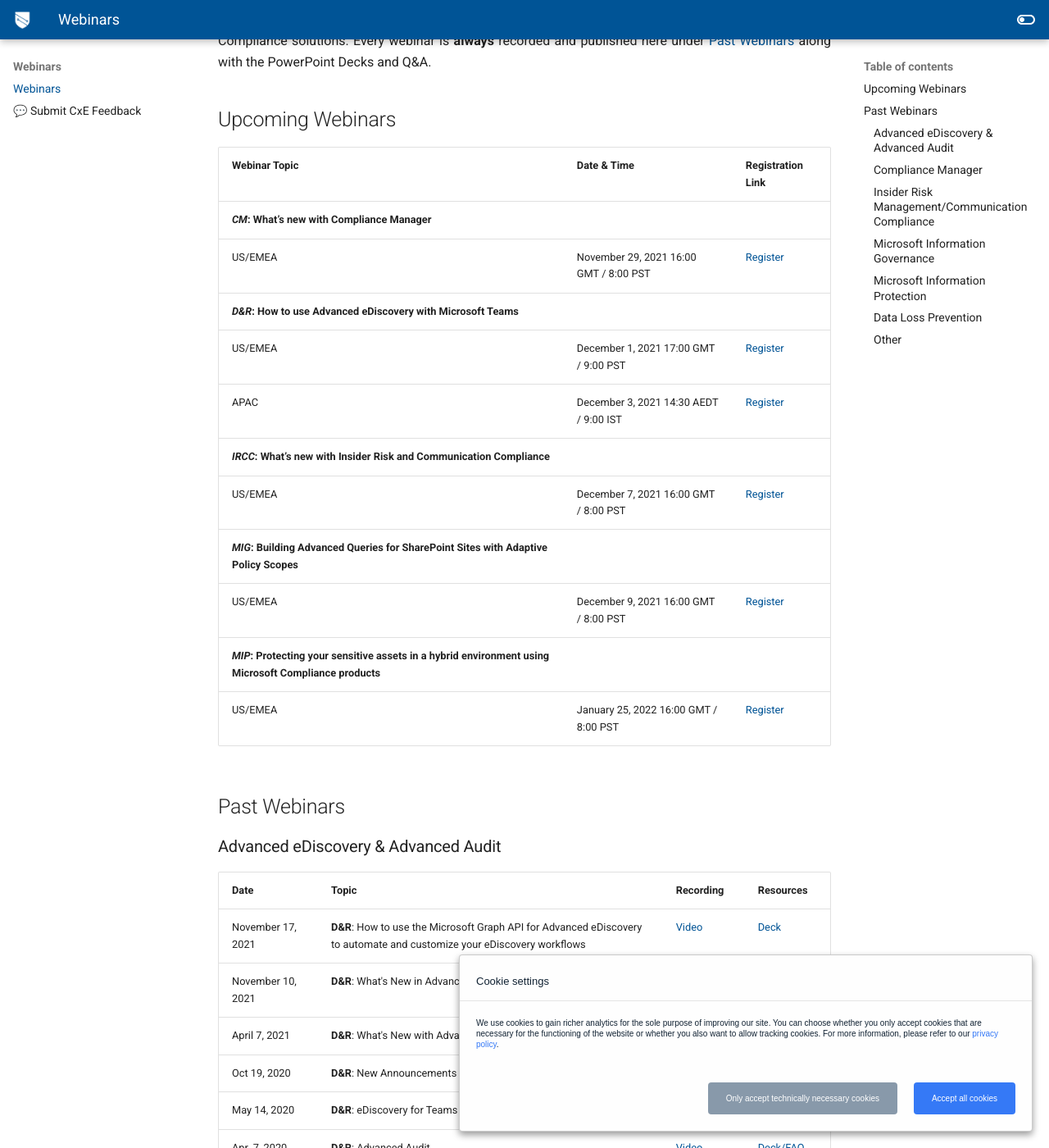
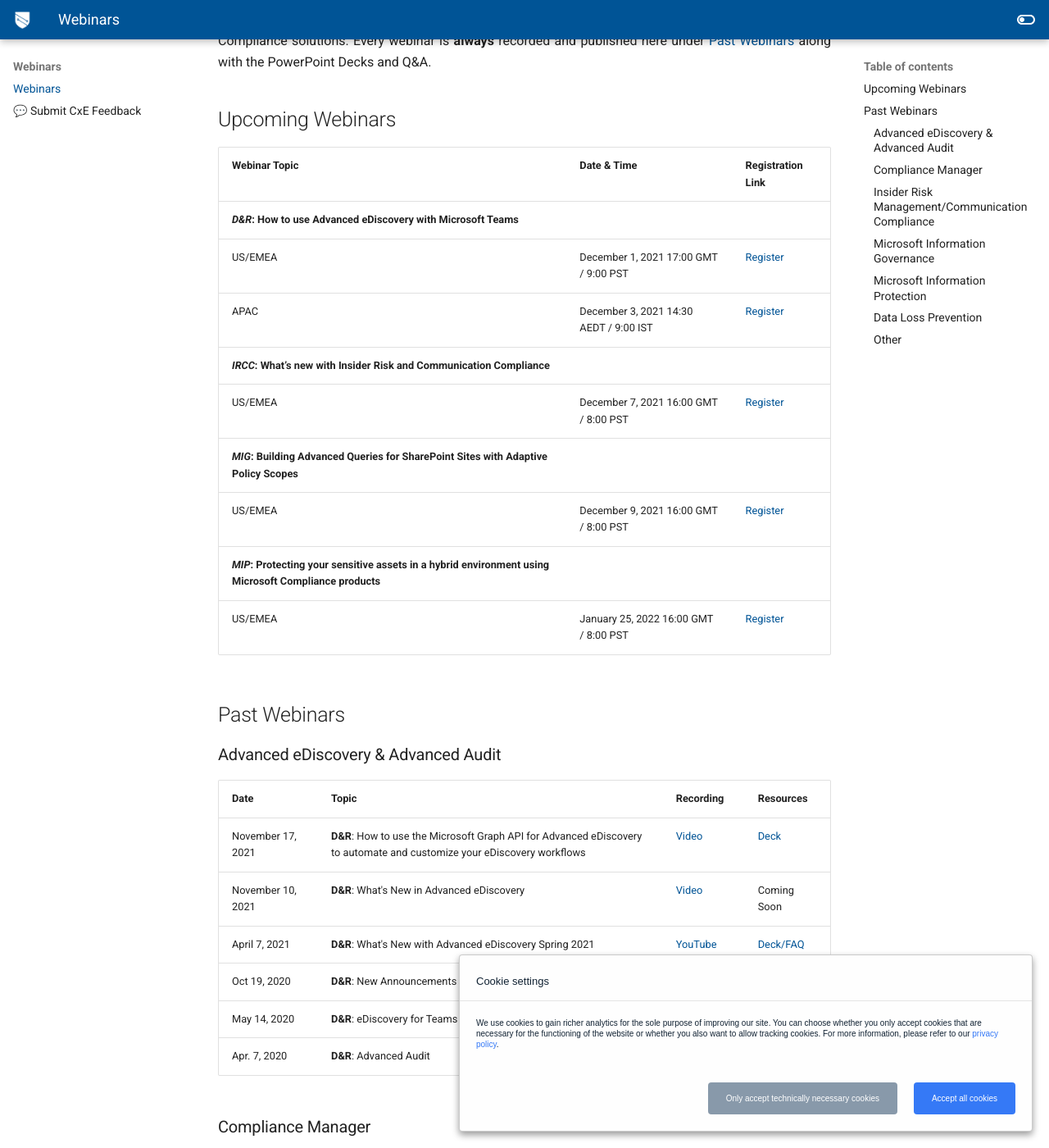
Before and after one commit to microsoft/ComplianceCxE, an MkDocs documentation site: the page built from docs/webinars.md, in a window 1280 px wide and 1400 px high, scrolled down 216 px. Shown: the whole window at 82% size. Built offline with MkDocs 1.6.1 and Material for MkDocs 9.7.7, drawn with Linux system fonts in a browser that asks for light colours; comment, search, counter and statistics services are not loaded; some of the changed text lies outside the part shown.

Commit message:
Update webinars.md

```diff
--- a/docs/webinars.md
+++ b/docs/webinars.md
@@ -12,8 +12,6 @@
 
 | Webinar Topic | Date & Time | Registration Link |
 | --- | --- | --- |
-|***CM*: What’s new with Compliance Manager** |  |
-| US/EMEA  | November 29, 2021    16:00 GMT / 8:00 PST | [Register](https://mipc.eventbuilder.com/event/52885) |
 |***D&R*: How to use Advanced eDiscovery with Microsoft Teams** |  |
 | US/EMEA  | December 1, 2021    17:00 GMT / 9:00 PST | [Register](https://aka.ms/ediscoverywebinar) |
 | APAC  | December 3, 2021    14:30 AEDT / 9:00 IST | [Register](https://aka.ms/ediscoverywebinar) |
```
Also changed, not shown: other parts of docs/webinars.md (+1 -0 lines).
